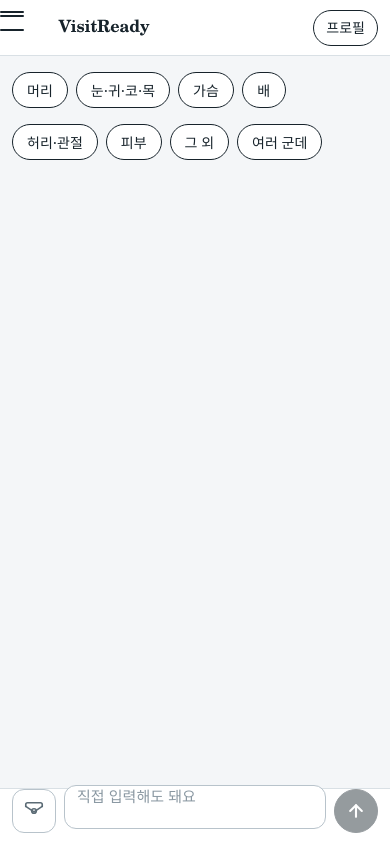
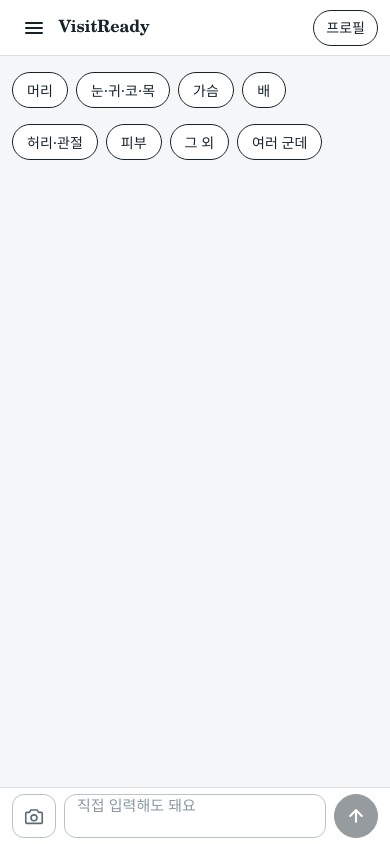
Before and after one commit to harimchung/hospital-visit, a React (Vite) app in the folder hospital-visit-ready/: page / in a window 390 px wide. Built offline with nearby package versions, Linux system fonts and the light colour scheme.

Commit message:
fix : hamburger icon, camera svg, 정렬 수동 수정정

```diff
--- a/hospital-visit-ready/src/components/AppBar/AppBar.css
+++ b/hospital-visit-ready/src/components/AppBar/AppBar.css
@@ -34,26 +34,12 @@
 }
 
 .hamburger-icon {
-  position: relative;
+  display: block;
   width: 24px;
   height: 24px;
+  color: var(--c-text);
+  flex-shrink: 0;
 }
-
-.hamburger-icon::before,
-.hamburger-icon::after,
-.hamburger-icon {
-  content: '';
-  position: absolute;
-  left: 0;
-  right: 0;
-  height: 2px;
-  background: var(--c-text);
-  border-radius: 1px;
-}
-
-.hamburger-icon { top: 11px; }
-.hamburger-icon::before { top: 4px; }
-.hamburger-icon::after { top: 18px; }
 
 /* --- 중앙: 로고 + 제목 --- */
 .appbar-center {
--- a/hospital-visit-ready/src/components/AppBar/AppBar.jsx
+++ b/hospital-visit-ready/src/components/AppBar/AppBar.jsx
@@ -44,7 +44,19 @@ export default function AppBar({
         onClick={handleHamburger}
         tabIndex={0}
       >
-        <span className="hamburger-icon" aria-hidden="true" />
+      <svg
+      className="hamburger-icon"
+      width="24"
+      height="24"
+      viewBox="0 0 24 24"
+      fill="none"
+      stroke="currentColor"
+      strokeWidth="2"
+      strokeLinecap="round"
+      aria-hidden="true"
+    >
+  <path d="M4 7h16M4 12h16M4 17h16" />
+</svg>
       </button>
 
       {/* --- 중앙: 제목 + 로고 --- */}
--- a/hospital-visit-ready/src/components/InputBar/InputBar.css
+++ b/hospital-visit-ready/src/components/InputBar/InputBar.css
@@ -8,14 +8,23 @@
   display: flex;
   align-items: center;
   gap: var(--sp-2);
-  height: 56px;
-  padding: 0 var(--sp-3) calc(var(--sp-3) + env(safe-area-inset-bottom));
+  min-height: 56px;
+  height: auto;
+  padding: 6px var(--sp-3);
+  padding-bottom: calc(6px + env(safe-area-inset-bottom));
   background: var(--c-surface);
   border-top: 1px solid var(--c-border);
 }
-
-.c-inputbar__left {
+.c-inputbar__left,
+.c-inputbar__input-area,
+.c-inputbar__right {
+  display: flex;
+  align-items: center;
   flex-shrink: 0;
+}
+.c-inputbar__input-area {
+  flex: 1;
+  min-width: 0;
 }
 
 .c-inputbar__camera-btn {
@@ -52,10 +61,7 @@
   border-color: var(--c-border);
 }
 
-.c-inputbar__input-area {
-  flex: 1;
-  min-width: 0;
-}
+
 
 .c-inputbar__input {
   width: 100%;
@@ -96,9 +102,7 @@
   /* pill 모드에서 카메라 없음, placeholder 변경 */
 }
 
-.c-inputbar__right {
-  flex-shrink: 0;
-}
+
 
 .c-inputbar__send-btn {
   display: flex;
--- a/hospital-visit-ready/src/components/InputBar/InputBar.jsx
+++ b/hospital-visit-ready/src/components/InputBar/InputBar.jsx
@@ -69,9 +69,8 @@ export default function InputBar({
               strokeLinejoin="round"
               aria-hidden="true"
             >
-              <path d="M3 7v-2a2 2 0 0 1 2-2h14a2 2 0 0 1 2 2v2" />
-              <path d="M3 7l9 6 9-6" />
-              <circle cx="12" cy="12" r="2.5" fill="none" stroke="currentColor" strokeWidth="1.75" />
+              <path d="M4 8h3l1.5-2.5h7L17 8h3a1 1 0 0 1 1 1v10a1 1 0 0 1-1 1H4a1 1 0 0 1-1-1V9a1 1 0 0 1 1-1z" />
+              <circle cx="12" cy="14" r="3.25" />
             </svg>
           </button>
         </div>
```
